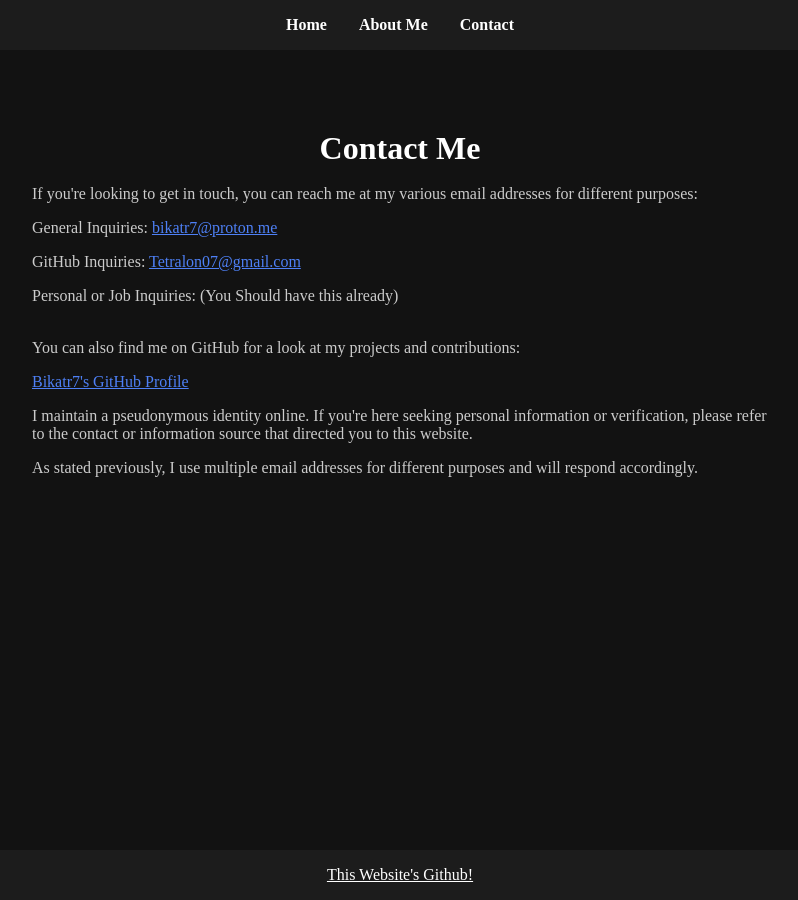
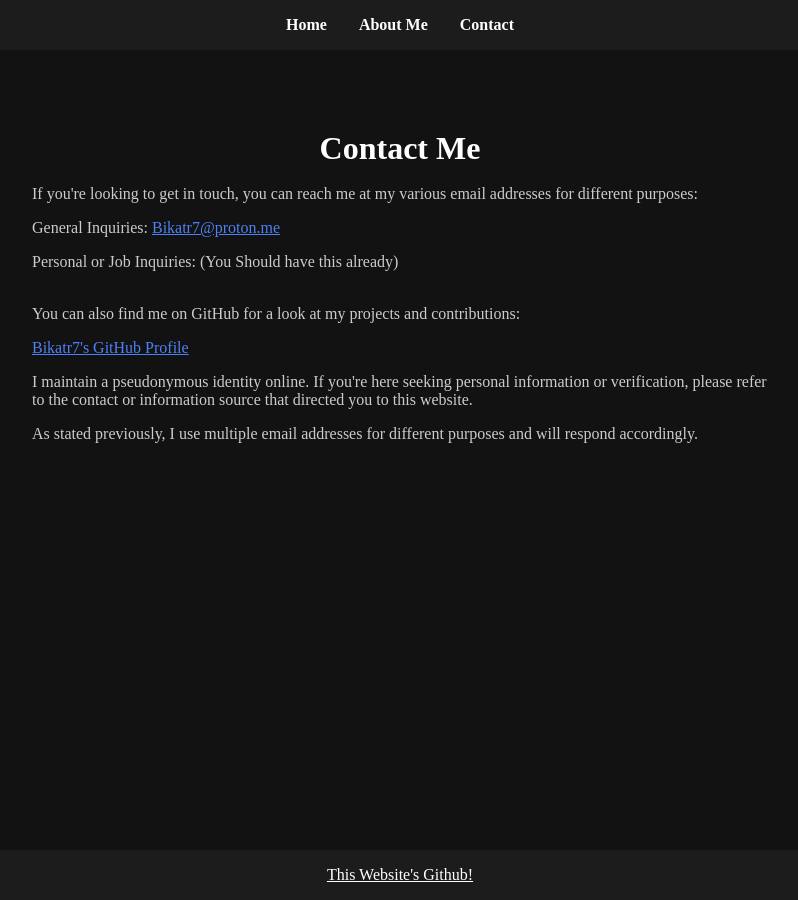
Before and after one commit to Bikatr7/bikatr7.github.io, a Jekyll site: the page built from contact.html, in a window 1280 px wide. Shown: the whole page, without its empty margins (240-1038 px from the left). Built offline with Jekyll 4.4.1, drawn with Linux system fonts in a browser that asks for light colours.

Commit message:
updated contact page

```diff
--- a/contact.html
+++ b/contact.html
@@ -8,8 +8,7 @@ permalink: /contact/
   <h1>Contact Me</h1>
   <p><br>If you're looking to get in touch, you can reach me at my various email addresses for different purposes:</p>
   <ul>
-    <li>General Inquiries: <a href="mailto:bikatr7@proton.me">bikatr7@proton.me</a></li>
-    <li>GitHub Inquiries: <a href="mailto:Tetralon07@gmail.com">Tetralon07@gmail.com</a></li>
+    <li>General Inquiries: <a href="mailto:bikatr7@proton.me">Bikatr7@proton.me</a></li>
     <li>Personal or Job Inquiries: (You Should have this already)</li>
   </ul>
 
```
